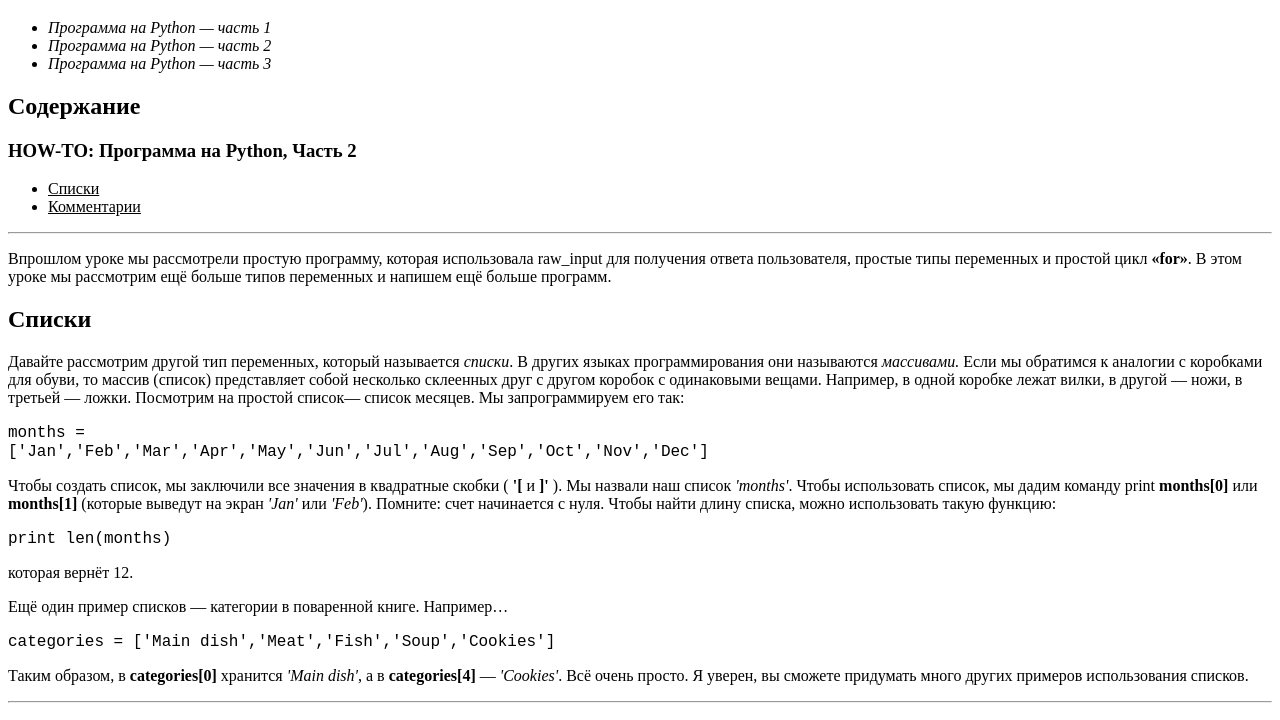
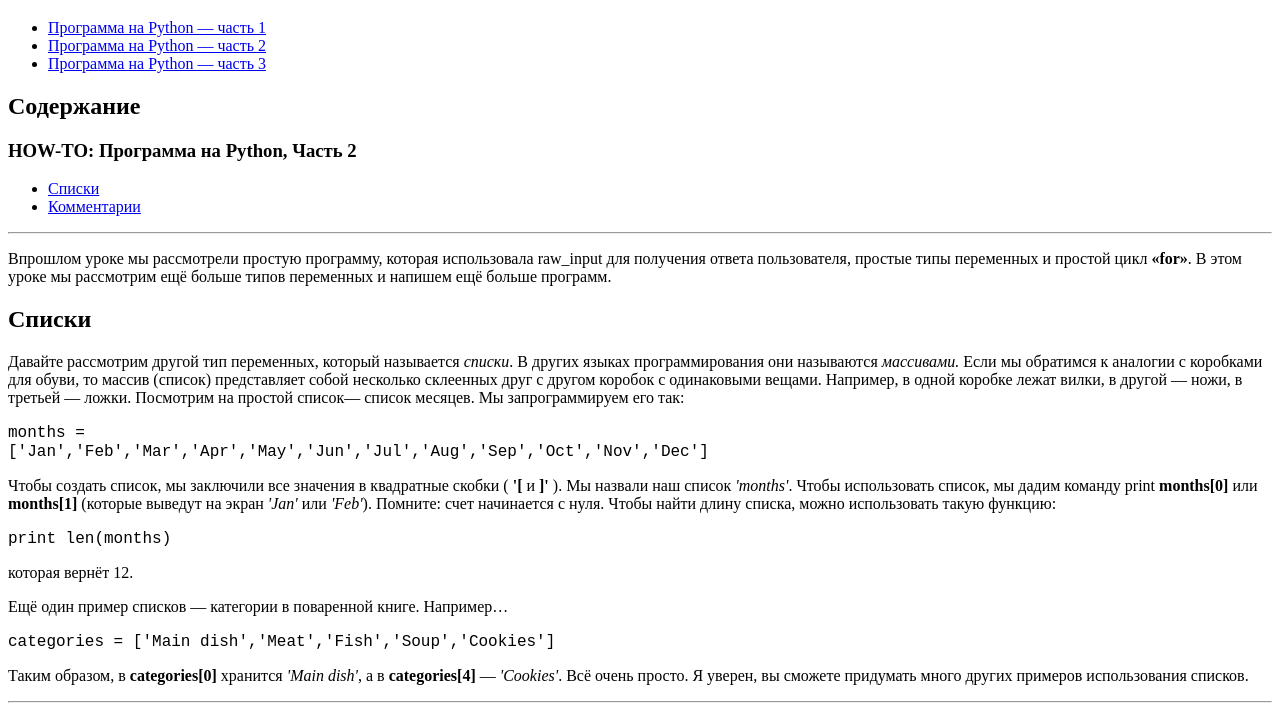
Before and after one commit to Nunki-Star/SvetlanaNaumova, a plain HTML site: page 03_HTML/BASE/Python_2.html in a window 1280 px wide. Shown: the part 61-781 px from the top of the page. Drawn offline with Linux system fonts and the light colour scheme.

Commit message:
outside and inside links

```diff
--- a/03_HTML/BASE/Python_2.html
+++ b/03_HTML/BASE/Python_2.html
@@ -7,9 +7,9 @@
 <body>
     <h1>HOW-TO: Программа на Python, Часть 2</h1>
     <ul>
-        <li><i>Программа на Python — часть 1</i></li>
-        <li><i>Программа на Python — часть 2</i></li>
-        <li><i>Программа на Python — часть 3</i></li>
+        <li><a href="Python_1.html">Программа на Python — часть 1</a></li>
+        <li><a href="Python_2.html">Программа на Python — часть 2</a></li>
+        <li><a href="Python_3.html">Программа на Python — часть 3</a></li>
     </ul>
 
     <h2>Содержание</h2>
@@ -17,8 +17,8 @@
     <h3>HOW-TO: Программа на Python, Часть 2</h3>
 
     <ul>
-        <li><u>Списки</u></li>
-        <li><u>Комментарии</u></li>
+        <li><a href="#lists">Списки</a></li>
+        <li><a href="#comments">Комментарии</a></li>
     </ul>
 
     <hr />
@@ -28,7 +28,7 @@
         этом уроке мы рассмотрим ещё больше типов переменных и напишем ещё больше
         программ.</p>
 
-    <h2>Списки</h2>
+    <h2 id="lists">Списки</h2>
 
     <p>Давайте рассмотрим другой тип переменных, который называется <em>списки</em>. В других
         языках программирования они называются <em>массивами.</em> Если мы обратимся к аналогии с
@@ -58,7 +58,7 @@
         списков.</p>
     <hr />
 
-    <h2>Комментарии</h2>
+    <h2 id="comments">Комментарии</h2>
     <p>Далее, мы должны обсудить комментарии. Комментарии важны по нескольким причинам.
         Они не только говорят вам или другим людям, что вы пытаетесь делать, но и напомнят
         вам через полгода, что же вы хотели сделать. Когда вы будете писать много программ,
```
